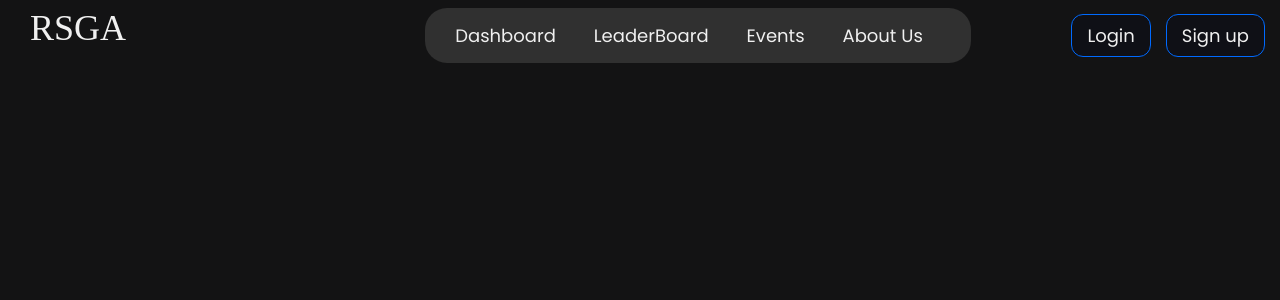
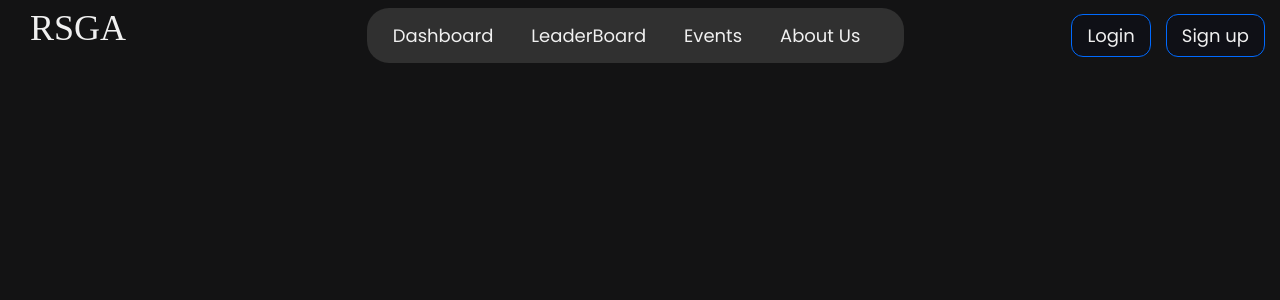
Before and after one commit to Shafif090/RSGA, a Flask app: page / in a window 1280 px wide. Shown: the top 300 px of the page. Run offline with Flask 3, Linux system fonts and the light colour scheme; some web fonts are replaced.

Commit message:
update navbar

```diff
--- a/static/style.css
+++ b/static/style.css
@@ -37,7 +37,8 @@ nav .nav-links {
   justify-content: center;
   align-items: center;
   background-color: #303030;
-  padding: 14px 20px;
+  padding: 14px 16px;
+  margin-right: 125px;
   border-radius: 22px;
 }
 nav .nav-link {
@@ -92,7 +93,7 @@ nav .open-sidebar, nav .close-sidebar {
   display: none;
 }
 
-@media (max-width: 865px) {
+@media (max-width: 955px) {
   nav .links-container {
     padding: 20px 0;
     flex-direction: column;
--- a/static/style.scss
+++ b/static/style.scss
@@ -45,7 +45,8 @@ nav {
         justify-content: center;
         align-items: center;
         background-color: $color-2;
-        padding: 14px 20px;
+        padding: 14px 16px;
+        margin-right: 125px;
         border-radius: 22px;
     }
 
@@ -109,7 +110,7 @@ nav {
     }
 }
 
-@media(max-width: 865px) {
+@media(max-width: 955px) {
     nav {
         .links-container {
             padding: 20px 0;
```
Also changed, not shown: 1 other file.
